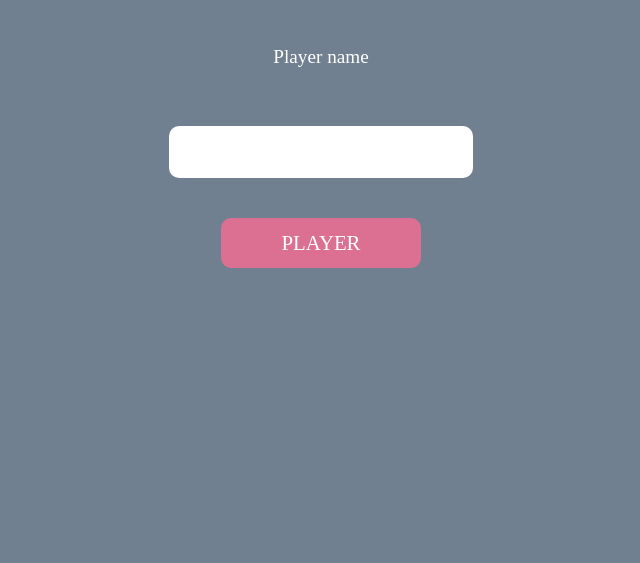
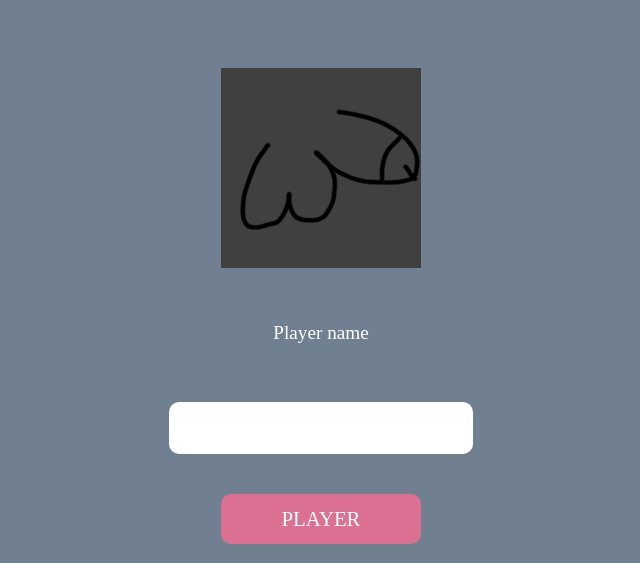
Before and after one commit to Gargarens/pdam, a Flask app: page / in a window 1280 px wide. Shown: the top 563 px of the page, without its empty margins (319-959 px from the left). Run offline with Flask 2, Linux system fonts and the light colour scheme.

Commit message:
remove /media-folder (use /static)

```diff
--- a/static/css/main.css
+++ b/static/css/main.css
@@ -10,8 +10,7 @@ p {
 }
 
 img {
-    maring: 60px 0 30px 0;
-    width:  250px;
+    margin: 60px 0 30px 0;
 }
 
 input {
--- a/templates/index.html
+++ b/templates/index.html
@@ -6,6 +6,7 @@
     <link rel="stylesheet" href="{{url_for('static', filename='css/main.css')}}">
 </head>
 <body>
+    <img src="/static/pdclogo.png">
     <br>
     <form action="player" method="post">
         {% for message in get_flashed_messages()%}
```
Also changed, not shown: static/pdclogo.png (renamed from media/pdclogo.png).
